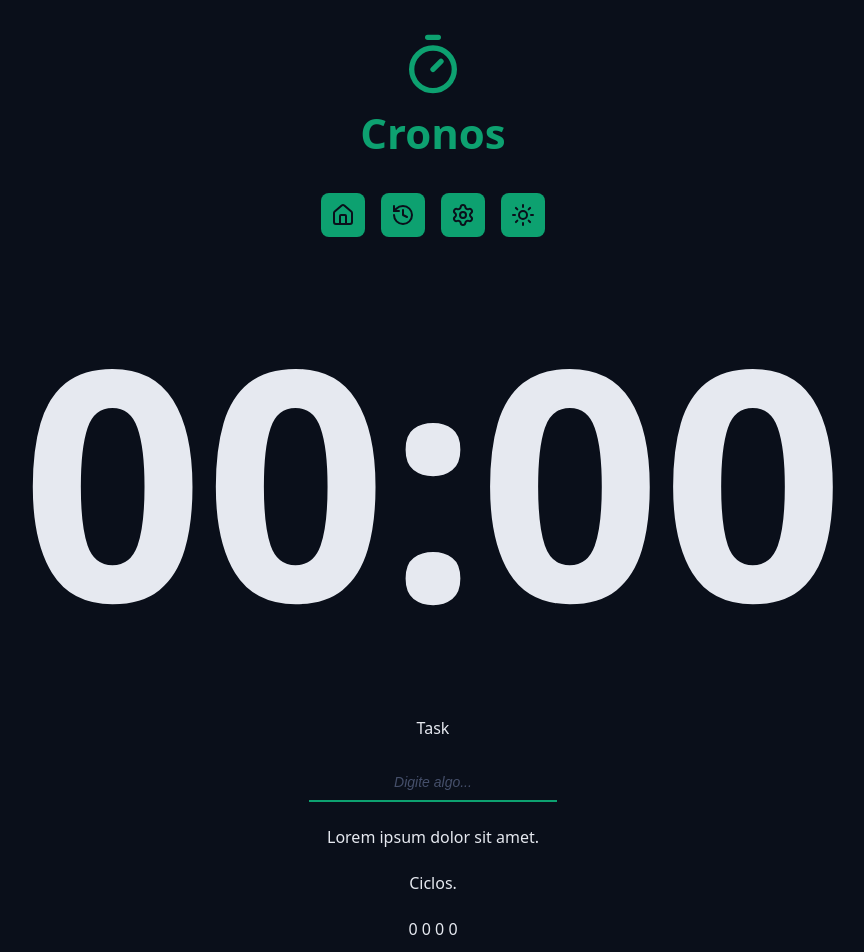
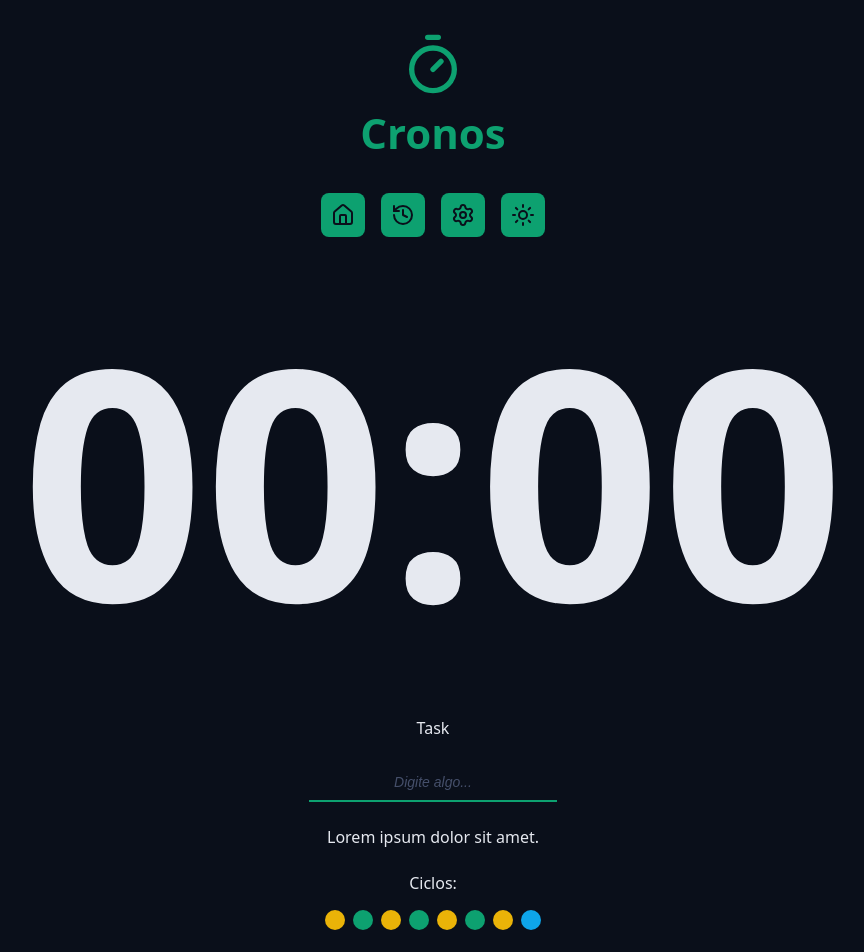
Before and after one commit to higorldmoreira/chronos-pomodoro, a React (Vite) app: page / in a window 1280 px wide. Shown: the top 952 px of the page, without its empty margins (207-1071 px from the left). Built offline with nearby package versions, Linux system fonts and the light colour scheme.

Commit message:
feat: adiciona componente Cycles e integra ao App

```diff
--- a/src/App.tsx
+++ b/src/App.tsx
@@ -4,10 +4,11 @@
 import { Menu } from './components/Menu'
 import { CountDown } from './components/CountDown'
 import { DefaultInput } from './components/DefaultInput'
-
+import { Cycles } from './components/Cycles'
 
 import './style/theme.css'
 import './style/Global.css'
+
 
 
 
@@ -39,8 +40,7 @@
             <p>Lorem ipsum dolor sit amet.</p>
           </div>
           <div className='formRow'>
-            <p>Ciclos.</p>
-            <p> 0 0 0 0</p>
+            <Cycles/>
           </div>
           <div className='formRow'>
             <button type='submit'>Start</button>
--- /dev/null
+++ b/src/components/Cycles/index.tsx
@@ -0,0 +1,21 @@
+import styles from './styles.module.css'
+
+export function Cycles() {
+    return (
+        <div className={styles.cycles} >
+            <span>Ciclos:</span>
+
+            <div className={styles.cycleDots}>
+                <span className={`${styles.cycleDot} ${styles.workTime}`}></span>
+                <span className={`${styles.cycleDot} ${styles.shortBreakTime}`}></span>
+                <span className={`${styles.cycleDot} ${styles.workTime}`}></span>
+                <span className={`${styles.cycleDot} ${styles.shortBreakTime}`}></span>
+                <span className={`${styles.cycleDot} ${styles.workTime}`}></span>
+                <span className={`${styles.cycleDot} ${styles.shortBreakTime}`}></span>
+                <span className={`${styles.cycleDot} ${styles.workTime}`}></span>
+                <span className={`${styles.cycleDot} ${styles.longBreakTime}`}></span>
+            </div>
+        </div>
+
+    )
+}
--- /dev/null
+++ b/src/components/Cycles/styles.module.css
@@ -0,0 +1,31 @@
+.cycles {
+  display: flex;
+  flex-direction: column;
+  align-items: center;
+  justify-content: center;
+  gap: 1.6rem;
+}
+
+.cycleDots {
+  display: flex;
+  gap: 0.8rem;
+}
+
+.cycleDot {
+  width: 2rem;
+  height: 2rem;
+  background-color: var(--primary);
+  border-radius: 50%;
+}
+
+.workTime {
+  background: var(--warning);
+}
+
+.shortBreakTime {
+  background: var(--primary);
+}
+
+.longBreakTime {
+  background: var(--info);
+}
```
